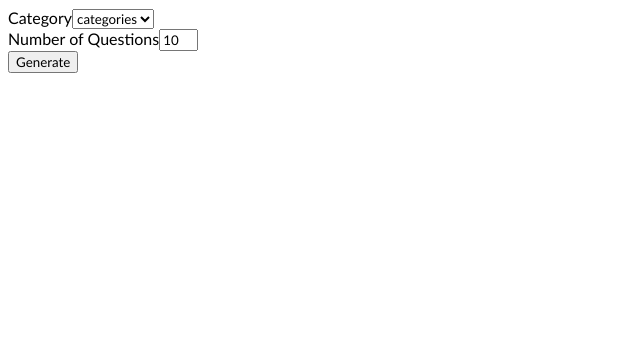
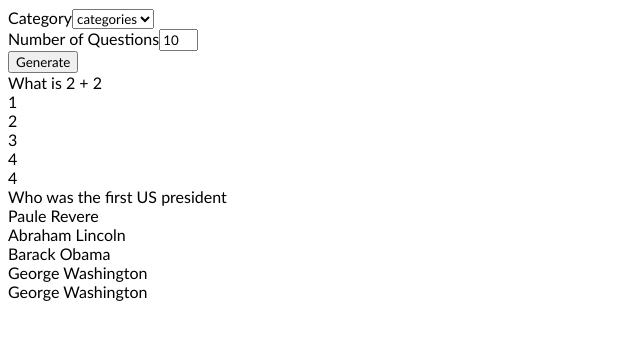
Before and after one commit to nwils000/flashcard-app, a React (Create React App) app: page / in a window 1280 px wide. Shown: the top 340 px of the page, without its empty margins (0-640 px from the left). Built offline with nearby package versions, Linux system fonts and the light colour scheme.

Commit message:
Finished JSX to display flashcard elements

```diff
--- a/src/Components/Flashcard.jsx
+++ b/src/Components/Flashcard.jsx
@@ -0,0 +1,17 @@
+import React from "react";
+
+export default function Flashcard({ flashcard }) {
+  return (
+    <div>
+      <div>
+        {flashcard.question}
+        <div>
+          {flashcard.options.map((option) => {
+            return <div key={option}>{option}</div>;
+          })}
+        </div>
+      </div>
+      <div>{flashcard.answer}</div>
+    </div>
+  );
+}
--- a/src/Components/FlashcardList.jsx
+++ b/src/Components/FlashcardList.jsx
@@ -1,13 +1,16 @@
 import React, { useState } from "react";
+import Flashcard from "./Flashcard";
 
 export default function FlashcardList() {
   const [flashcards, setFlashcards] = useState([
     {
+      id: 1,
       question: "What is 2 + 2",
       answer: "4",
       options: ["1", "2", "3", "4"],
     },
     {
+      id: 2,
       question: "Who was the first US president",
       answer: "George Washington",
       options: [
@@ -44,7 +47,11 @@ export default function FlashcardList() {
           <button>Generate</button>
         </div>
       </div>
-      <div>{/* Insert flashcards */}</div>
+      <div>
+        {flashcards.map((flashcard) => {
+          return <Flashcard flashcard={flashcard} key={flashcard.id} />;
+        })}
+      </div>
     </>
   );
 }
```
